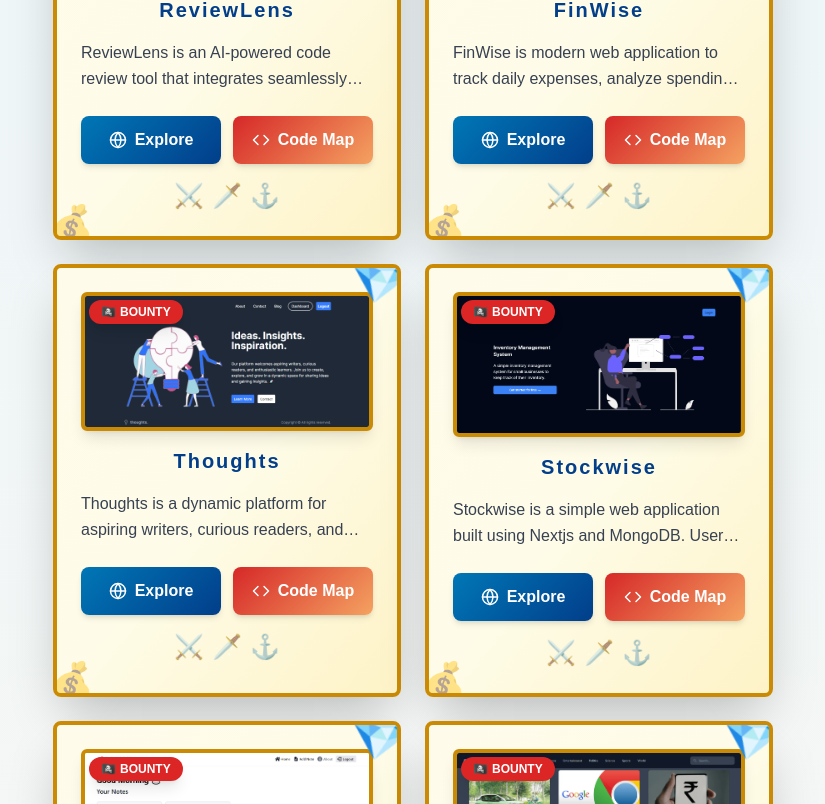
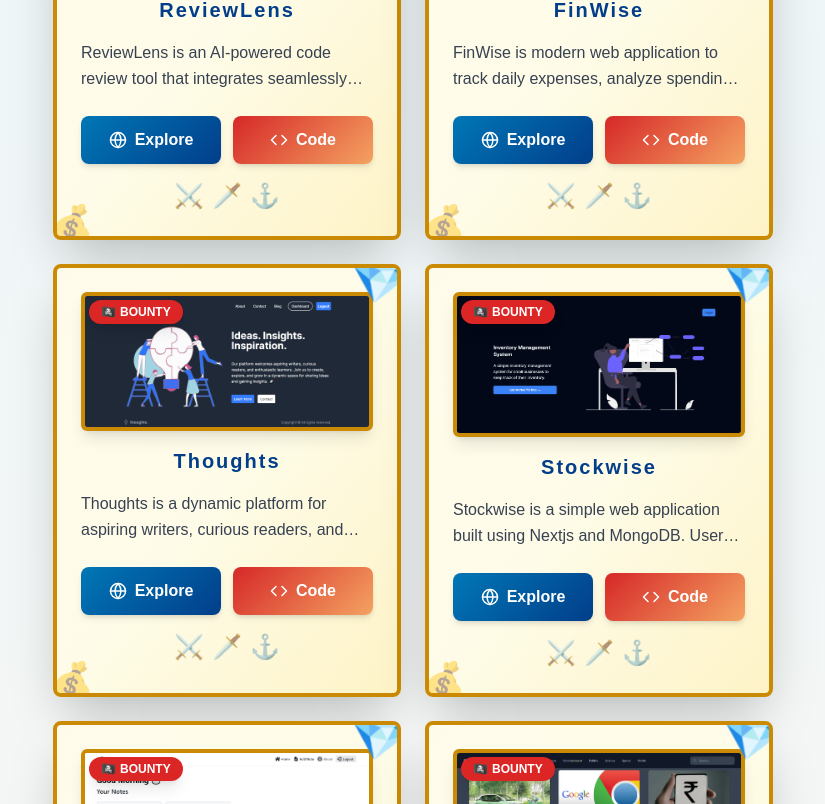
Before and after one commit to Prajapati-Shivam/react-portfolio, a React (Create React App) app: page / in a window 1280 px wide. Shown: the part 2076-2880 px from the top of the page, without its empty margins (227-1052 px from the left). Built offline with nearby package versions, Linux system fonts and the light colour scheme; the HTML template or start-up script is replaced by a standard one.

Commit message:
Updated Project.jsx

```diff
--- a/src/components/Project.jsx
+++ b/src/components/Project.jsx
@@ -46,7 +46,7 @@ export default function Project(props) {
           className='flex-1 flex items-center gap-x-2 justify-center adventure-gradient text-white px-4 py-3 rounded-lg font-bold hover:scale-105 transition-all duration-300 shadow-md hover:shadow-xl'
         >
           <Code size={18} />
-          <span>Code Map</span>
+          <span>Code</span>
         </a>
       </div>
 
```
